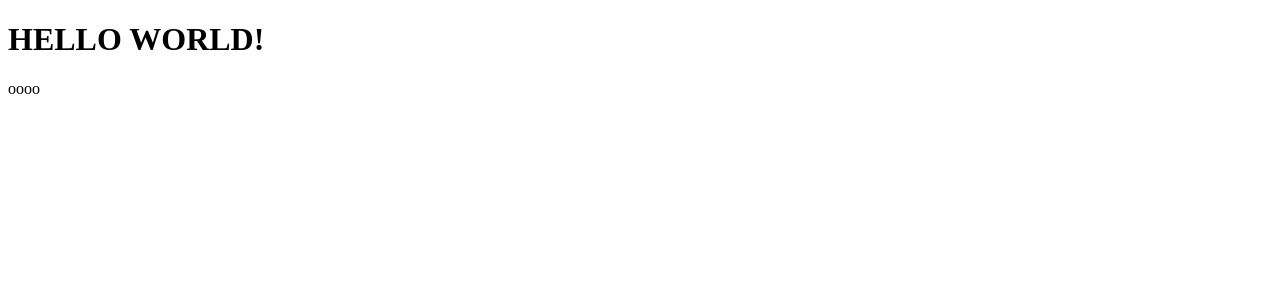
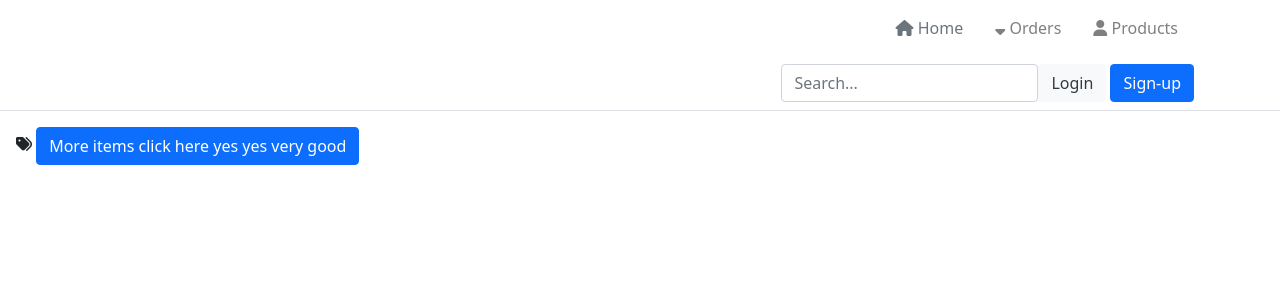
Before and after one commit to Leohemmingsson/D0018E, a Flask app: page / in a window 1280 px wide. Shown: the top 300 px of the page. Run offline with Flask 2, Linux system fonts and the light colour scheme; some libraries are stand-ins or nearby versions.

Commit message:
Created navbar and sidebar

```diff
--- a/src/templates/index.html
+++ b/src/templates/index.html
@@ -1,18 +1,84 @@
 <!DOCTYPE html>
 <html lang="en">
+<head>
+  <meta charset="UTF-8">
+  <meta http-equiv="X-UA-Compatible" content="IE=edge">
+  <meta name="viewport" content="width=device-width, initial-scale=1.0">
+  <title>D0018E</title>
+  <link rel="stylesheet" href="https://stackpath.bootstrapcdn.com/bootstrap/5.0.0-alpha1/css/bootstrap.min.css" integrity="sha384-r4NyP46KrjDleawBgD5tp8Y7UzmLA05oM1iAEQ17CSuDqnUK2+k9luXQOfXJCJ4I" crossorigin="anonymous">
+  <script src="https://cdn.jsdelivr.net/npm/popper.js@1.16.0/dist/umd/popper.min.js" integrity="sha384-Q6E9RHvbIyZFJoft+2mJbHaEWldlvI9IOYy5n3zV9zzTtmI3UksdQRVvoxMfooAo" crossorigin="anonymous"></script>
+  <script src="https://stackpath.bootstrapcdn.com/bootstrap/5.0.0-alpha1/js/bootstrap.min.js" integrity="sha384-oesi62hOLfzrys4LxRF63OJCXdXDipiYWBnvTl9Y9/TRlw5xlKIEHpNyvvDShgf/" crossorigin="anonymous"></script>
+  <script src="https://kit.fontawesome.com/c81cf709e0.js" crossorigin="anonymous"></script>
+</head>
+<body>
+  <!-- BEGINNING OF NAVBAR-->
+  <header>
+    <div class="px-3 py-2 text-bg-dark">
+      <div class="container">
+        <div class="d-flex flex-wrap align-items-center justify-content-end justify-content-end">
+          <a href="/" class="d-flex align-items-center my-2 my-lg-0 me-lg-auto text-white text-decoration-none">
+            <i class="fa-solid fa-shoe-prints"></i>
+          </a>
+          <ul class="nav col-12 col-lg-auto my-2 justify-content-end my-md-0 text-small">
+            <li>
+              <a href="#" class="nav-link text-secondary">
+                <i class="fa-solid fa-house"></i>
+                Home
+              </a>
+            </li>
+            <li>
+              <a href="#" class="nav-link text-black-50">
+                <i class="fa-solid fa-sort-down"></i>
+                Orders
+              </a>
+            </li>
+            <li>
+              <a href="#" class="nav-link text-black-50">
+                <i class="fa-solid fa-user"></i>
+                Products
+              </a>
+            </li>
+          </ul>
+        </div>
+      </div>
+    </div>
+    <div class="px-3 py-2 border-bottom mb-3">
+      <div class="container d-flex flex-wrap justify-content-end">
+        <form class="col-12 col-lg-auto mb-2 mb-lg-0 me-lg-auto" role="search">
+          <input type="search" class="form-control" placeholder="Search..." aria-label="Search">
+        </form>
 
-<head>
-    <meta charset="UTF-8">
-    <meta http-equiv="X-UA-Compatible" content="IE=edge">
-    <meta name="viewport" content="width=device-width, initial-scale=1.0">
-    <title>Document</title>
-</head>
+        <div class="text-end">
+          <button type="button" class="btn btn-light text-dark me-2">Login</button>
+          <button type="button" class="btn btn-primary">Sign-up</button>
+        </div>
+      </div>
+    </div>
+  </header>
+  <!-- BEGINNING OF SIDEBAR-->
+  <div class="container-fluid">
+    <i class="fa-solid fa-tags"></i>
+    <a class="btn btn-primary" data-toggle="collapse" href="#collapseExample" role="button" aria-expanded="false" aria-controls="collapseExample">
+      More items click here yes yes very good
+    </a>
+    <div class="collapse" id="collapseExample">
+      <div class="card card-body">
+        <ul class="btn-toggle-nav list-unstyled fw-normal pb-1 small">
+          <li><a href="#" class="link-dark rounded">PC's</a></li>
+          <li><a href="#" class="link-dark rounded">Monitors</a></li>
+          <li><a href="#" class="link-dark rounded">Keyboards</a></li>
+        </ul>
+      </div>
+    </div>
+  </div>
+  <!-- BEGINNING OF MAIN CONTENT-->
+  <div class="container-fluid">
+    <div class="row">
+      <div class="col-12">
+        <!-- all the memes here I guess in big boxes something-->
 
-<body>
-
-    <h1>HELLO WORLD!</h1>
-    {{variable}}
-
+      </div>
+    </div>
+  </div>
 </body>
-
 </html>
```
Also changed, not shown: src/static/images/background_chika.png (added), src/static/style.css (added).
